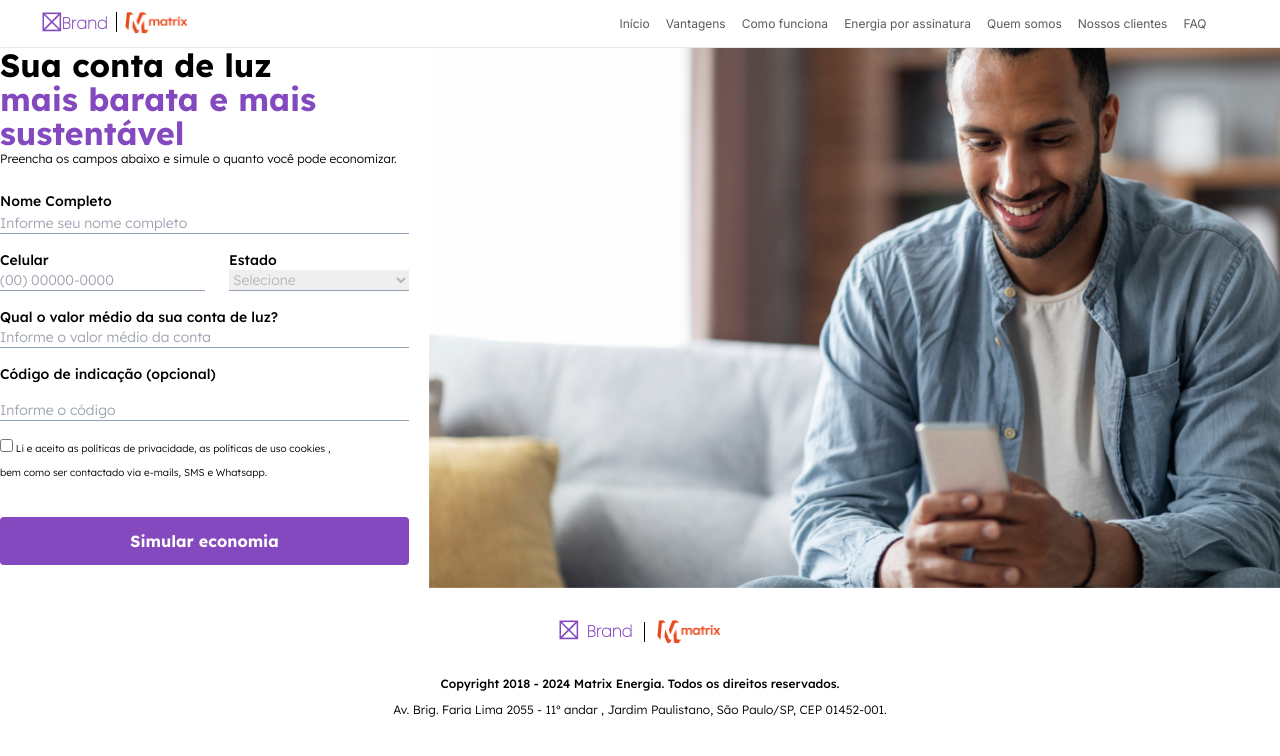
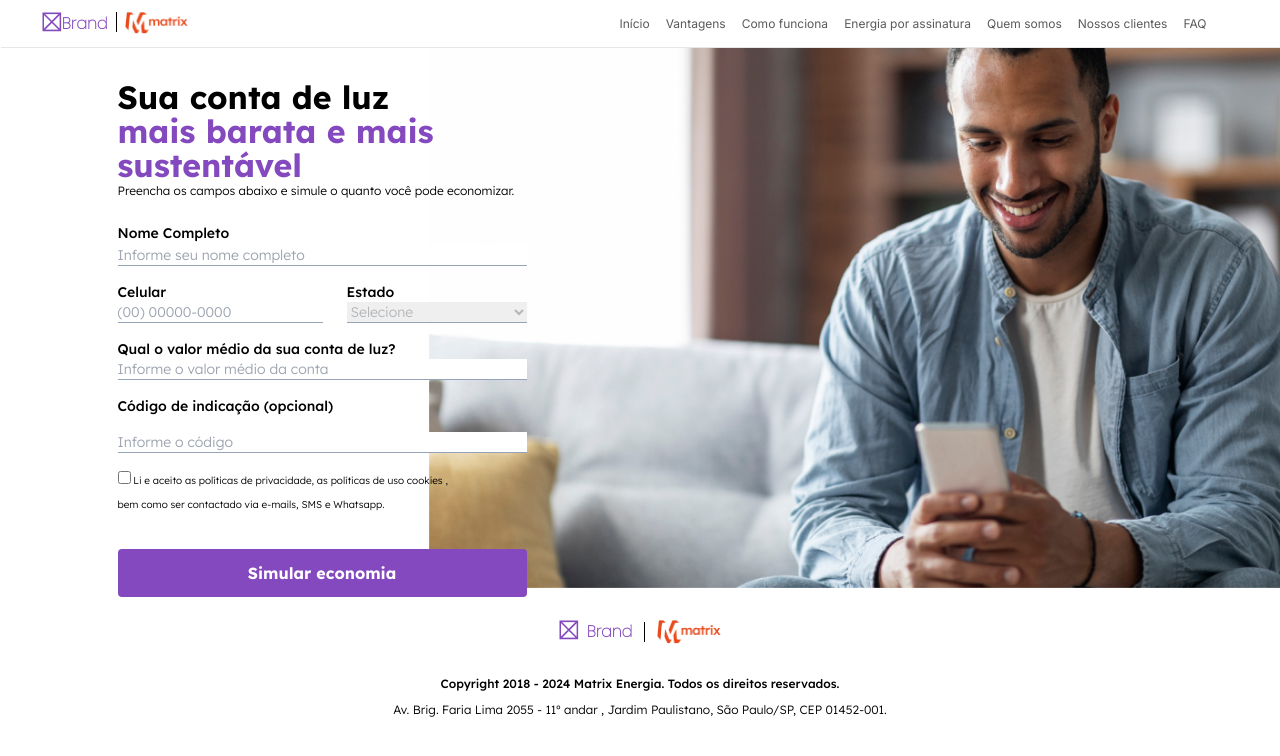
Before and after one commit to MelTami/LP-Whitelabel, a Next.js app: page / in a window 1280 px wide. Shown: the top 756 px of the page. Built offline with nearby package versions, Linux system fonts and the light colour scheme.

Commit message:
fix: form left

```diff
--- a/src/app/page.tsx
+++ b/src/app/page.tsx
@@ -1,34 +1,13 @@
 import Footer from "@/components/Footer/Footer";
-import Form from "@/components/Form/Form";
+import Form from "@/components/Simulation/Form/Form";
 import Header from "@/components/Header/Header";
-import Image from "next/image";
-import man from "./handsome-young-black-man-using-smartphone-while-relaxing-couch-home.png";
+import Simulation from "@/components/Simulation/Simulation";
 
 export default function Home() {
   return (
     <>
       <Header />
-      <section className="from-white flex">
-        <div className="w-128 font-sans gap-6 flex flex-col">
-          <div>
-            <h1 className="font-bold text-title">Sua conta de luz</h1>
-            <h1 className=" font-bold text-lilac text-title">
-              mais barata e mais sustentável
-            </h1>
-            <p className="font-light text-xs">
-              Preencha os campos abaixo e simule o quanto você pode economizar.
-            </p>
-          </div>
-          <Form />
-        </div>
-        <div>
-          <Image
-            src={man}
-            width={1086}
-            alt="handsome-young-black-man-using-smartphone-while-relaxing-couch-home"
-          />
-        </div>
-      </section>
+      <Simulation />
       <Footer />
     </>
   );
--- a/src/components/Header/Header.tsx
+++ b/src/components/Header/Header.tsx
@@ -1,4 +1,4 @@
-import { Navbar } from "../Navbar/Navbar";
+import { Navbar } from "./Navbar/Navbar";
 import Image from "next/image";
 import logo from "./logo_matrix_laranja.png";
 import rec from "./Rectangle 14 (Stroke).png";
--- /dev/null
+++ b/src/components/Simulation/Simulation.tsx
@@ -0,0 +1,30 @@
+import React from "react";
+import Form from "./Form/Form";
+import Image from "next/image";
+import man from "./handsome-young-black-man-using-smartphone-while-relaxing-couch-home.png";
+
+export default function Simulation() {
+  return (
+    <section className="bg-gradient-to-r from-white flex">
+      <div className="w-128 h-523 font-sans gap-6 flex flex-col left-30 top-8 relative">
+        <div>
+          <h1 className="font-bold text-title">Sua conta de luz</h1>
+          <h1 className=" font-bold text-lilac text-title">
+            mais barata e mais sustentável
+          </h1>
+          <p className="font-light text-xs">
+            Preencha os campos abaixo e simule o quanto você pode economizar.
+          </p>
+        </div>
+        <Form />
+      </div>
+      <div>
+        <Image
+          src={man}
+          className="w-1086"
+          alt="handsome-young-black-man-using-smartphone-while-relaxing-couch-home"
+        />
+      </div>
+    </section>
+  );
+}
--- a/tailwind.config.ts
+++ b/tailwind.config.ts
@@ -30,9 +30,12 @@ const config: Config = {
         "63.99": "3.999rem",
         "1280": "1280px",
         "710": "710px",
+        "1086": "1086.52px",
       },
       height: {
         "22.73": "1.421rem",
+        "523": "32.688rem",
+        "592": "592.87px",
       },
       fontSize: {
         title: ["2rem", "2.14rem"],
@@ -47,6 +50,8 @@ const config: Config = {
       },
       spacing: {
         "520": "520px",
+        "30": "117.5px",
+        "349": "349.14px",
       },
       colors: {
         lilac: "rgb(132, 73, 191, 1)",
```
Also changed, not shown: src/components/Header/Navbar/Navbar.module.css (renamed from src/components/Navbar/Navbar.module.css), src/components/Header/Navbar/Navbar.tsx (renamed from src/components/Navbar/Navbar.tsx), src/components/Simulation/Form/Form.module.css (renamed from src/components/Form/Form.module.css), src/components/Simulation/Form/Form.tsx (renamed from src/components/Form/Form.tsx), src/components/Simulation/Form/Input/Input.tsx (renamed from src/components/Form/Input/Input.tsx), src/components/Simulation/Form/Input/Inputtypes.ts (renamed from src/components/Form/Input/Inputtypes.ts), src/components/Simulation/handsome-young-black-man-using-smartphone-while-relaxing-couch-home.png (renamed from src/app/handsome-young-black-man-using-smartphone-while-relaxing-couch-home.png).
